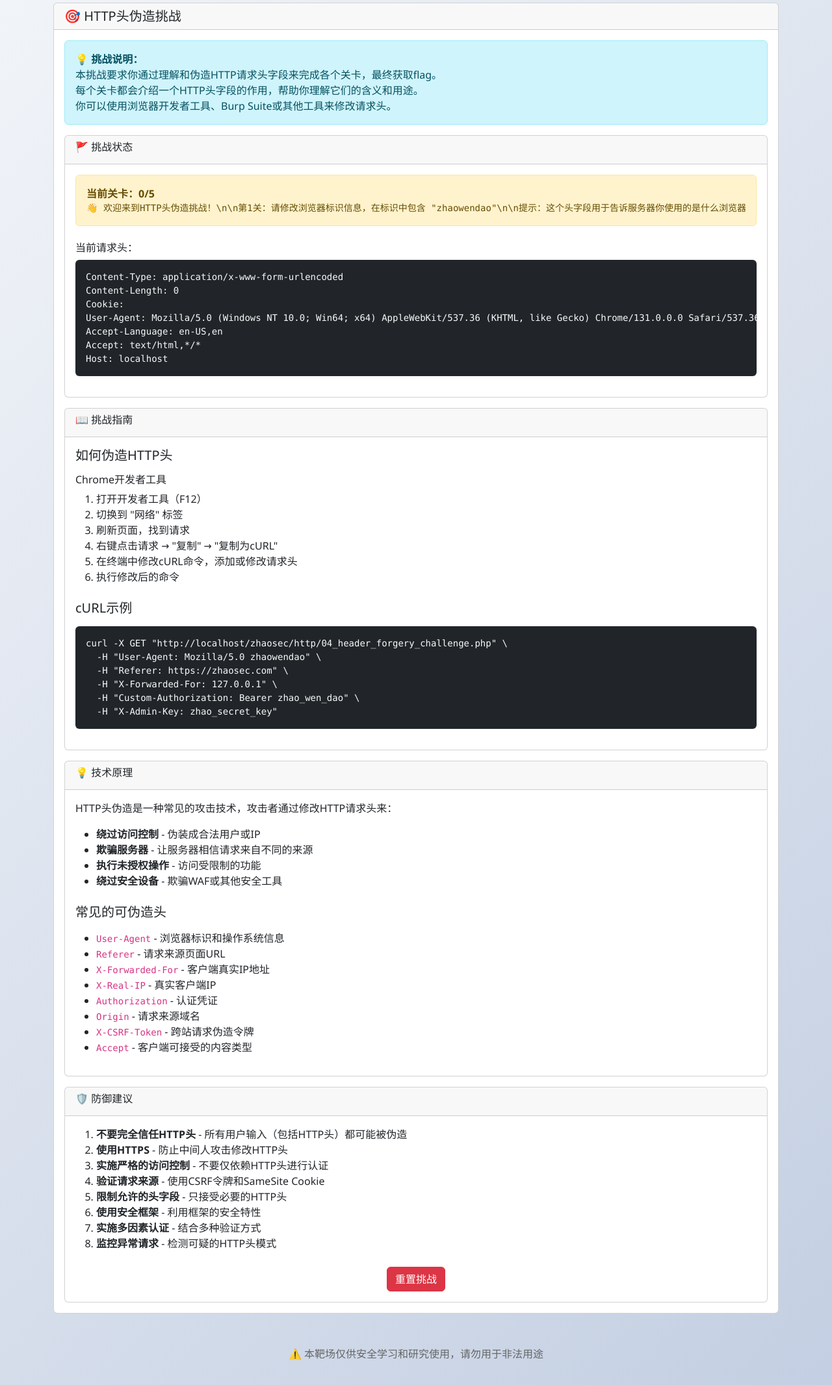
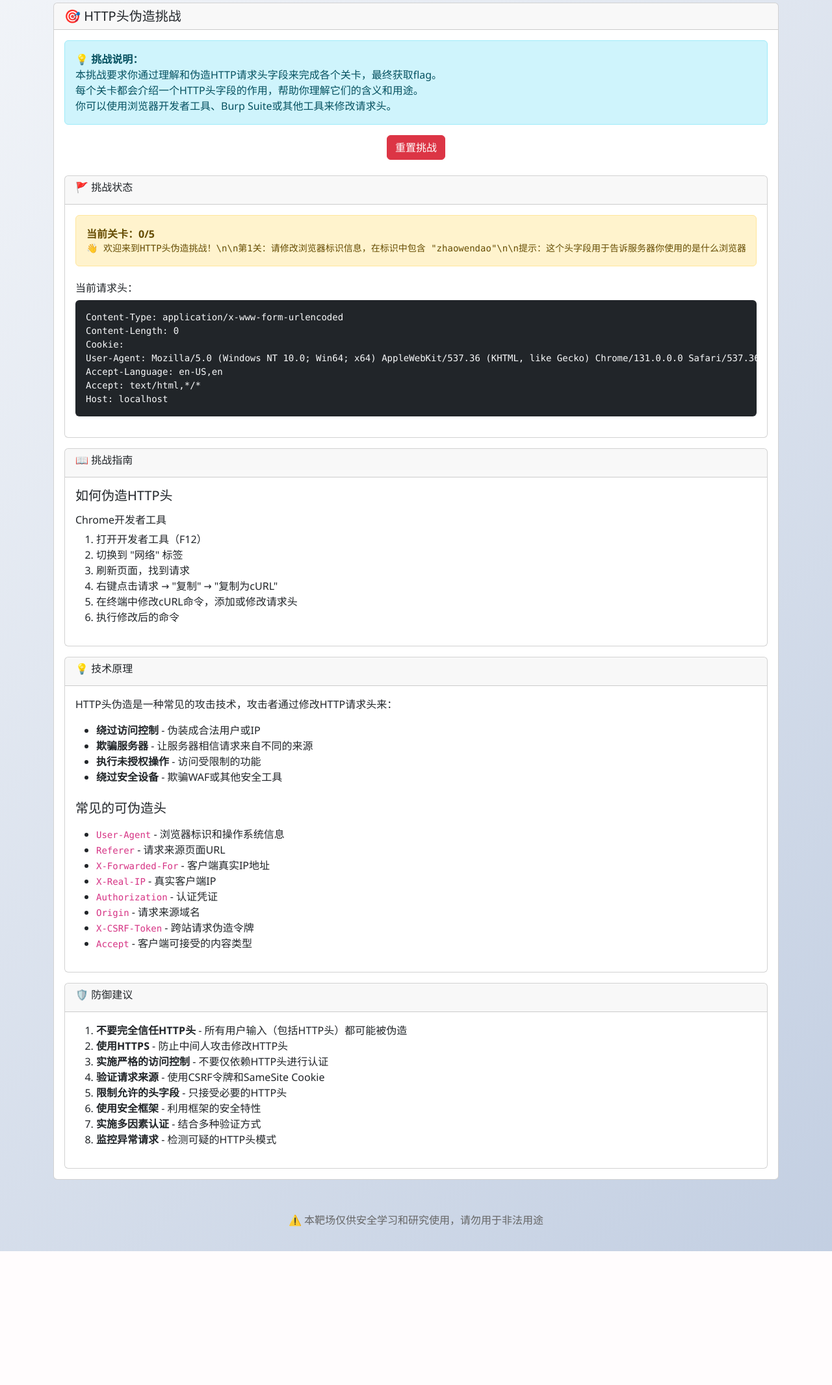
Before and after one commit to KingLann/zhaosec, a PHP site: page /zhaosec/http/04_header_forgery_challenge.php in a window 1280 px wide. Shown: the part 293-2425 px from the top of the page at 65% size. After the commit the page ends 2219 px from the top, so only its background shows below. Run offline with PHP 8.4, Linux system fonts and the light colour scheme.

Commit message:
调整HTTP头伪造挑战的UI布局：1. 将重置按钮移到前面方便操作；2. 隐藏cURL示例直到通关后显示

```diff
--- a/http/04_header_forgery_challenge.php
+++ b/http/04_header_forgery_challenge.php
@@ -102,6 +102,10 @@ $content = '<div class="card">
                 你可以使用浏览器开发者工具、Burp Suite或其他工具来修改请求头。
             </div>
 
+            <div class="mb-4 text-center">
+                <a href="04_header_forgery_challenge.php?reset" class="btn btn-danger">重置挑战</a>
+            </div>
+
             <div class="card mb-3">
                 <div class="card-header">
                     <h6>🚩 挑战状态</h6>
@@ -145,16 +149,20 @@ $content .= '</code></pre>
                                 <li>执行修改后的命令</li>
                             </ol>
                         </div>
-                    </div>
+                    </div>';
 
-                    <h5 class="mb-3 mt-4">cURL示例</h5>
+// 只有通关后才显示cURL示例
+if ($level === 5) {
+    $content .= '                    <h5 class="mb-3 mt-4">cURL示例</h5>
                     <pre class="bg-dark text-light p-3 rounded"><code>curl -X GET "http://localhost/zhaosec/http/04_header_forgery_challenge.php" \
   -H "User-Agent: Mozilla/5.0 zhaowendao" \
   -H "Referer: https://zhaosec.com" \
   -H "X-Forwarded-For: 127.0.0.1" \
   -H "Custom-Authorization: Bearer zhao_wen_dao" \
-  -H "X-Admin-Key: zhao_secret_key"</code></pre>
-                </div>
+  -H "X-Admin-Key: zhao_secret_key"</code></pre>';
+}
+
+$content .= '                </div>
             </div>
 
             <div class="card mb-3">
@@ -199,10 +207,6 @@ $content .= '</code></pre>
                         <li><strong>实施多因素认证</strong> - 结合多种验证方式</li>
                         <li><strong>监控异常请求</strong> - 检测可疑的HTTP头模式</li>
                     </ol>
-
-                    <div class="mt-4 text-center">
-                        <a href="04_header_forgery_challenge.php?reset" class="btn btn-danger">重置挑战</a>
-                    </div>
                 </div>
             </div>
         </div>
```
